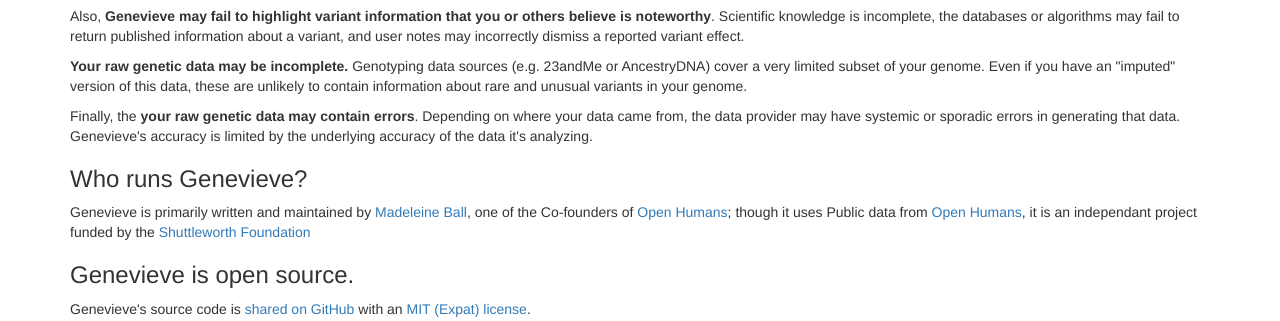
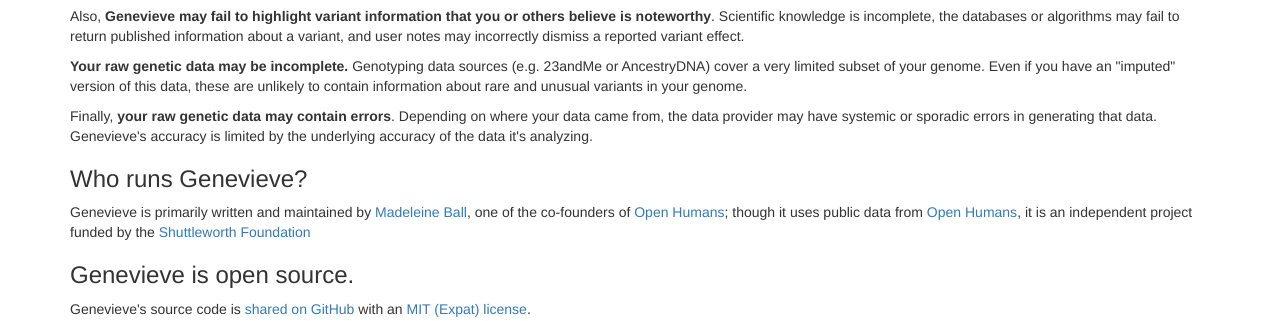
Before and after one commit to madprime/genevieve, a Django app: page /about/ in a window 1280 px wide. Shown: the part 792-1113 px from the top of the page. Run offline with Django 3.2, Linux system fonts and the light colour scheme; parts of the project's set-up code (start-up, migrations or seed data) failed here and were passed over; some libraries are stand-ins or nearby versions.

Commit message:
Fix typos

```diff
--- a/genevieve_client/templates/genevieve_client/partial_about.html
+++ b/genevieve_client/templates/genevieve_client/partial_about.html
@@ -14,9 +14,9 @@
 
 <p>
   Genevieve is primarily written and maintained by <a href="http://www.madeleineball.net/">
-  Madeleine Ball</a>, one of the Co-founders of <a href="https://openhumans.org">Open Humans</a>;
-  though it uses Public data from <a href="https://openhumans.org">Open Humans</a>, it is an
-  independant project funded by the <a href="https://shuttleworthfoundation.org/">
+  Madeleine Ball</a>, one of the co-founders of <a href="https://openhumans.org">Open Humans</a>;
+  though it uses public data from <a href="https://openhumans.org">Open Humans</a>, it is an
+  independent project funded by the <a href="https://shuttleworthfoundation.org/">
   Shuttleworth Foundation</a>
 </p>
 
--- a/genevieve_client/templates/genevieve_client/partial_contains_errors.html
+++ b/genevieve_client/templates/genevieve_client/partial_contains_errors.html
@@ -27,7 +27,7 @@
   in your genome.
 </p>
 <p>
-  Finally, the <b>your raw genetic data may contain errors</b>.
+  Finally, <b>your raw genetic data may contain errors</b>.
   Depending on where your data came from, the data provider may have systemic
   or sporadic errors in generating that data. Genevieve's accuracy is limited
   by the underlying accuracy of the data it's analyzing.
```
